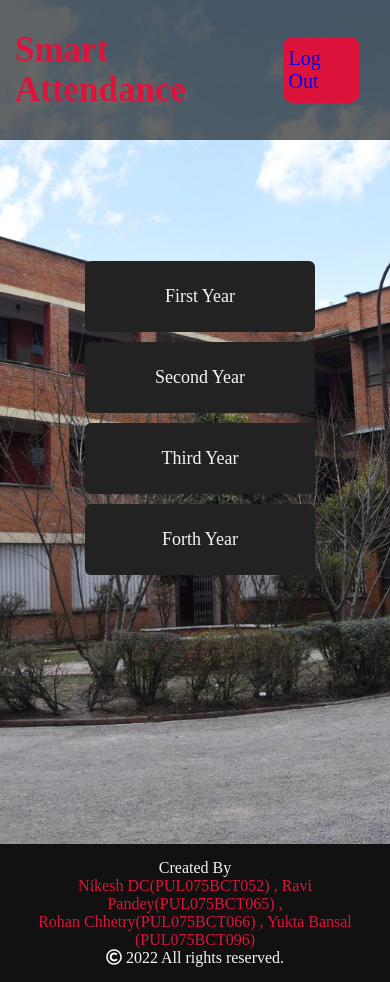
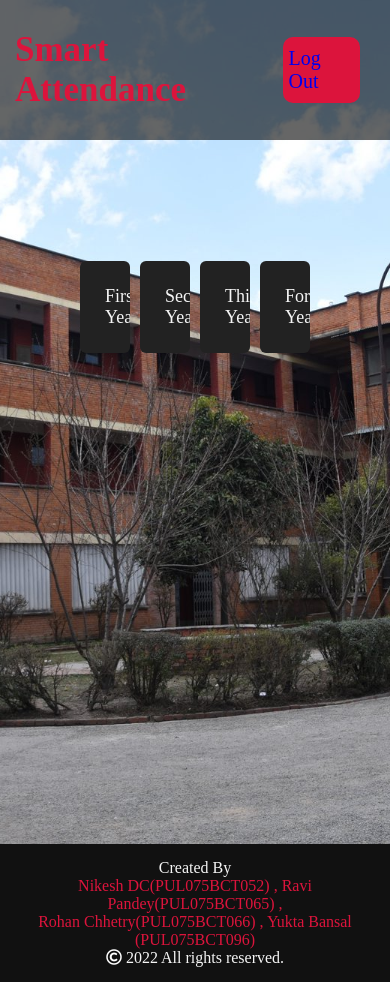
Before and after one commit to 0000Blaze/Smart-Attendance-demo, a PHP site: page /pages/bct.html in a window 390 px wide. Run offline with PHP 8.4, Linux system fonts and the light colour scheme.

Commit message:
card holder display flexed

```diff
--- a/webApp/css/bctStyle.css
+++ b/webApp/css/bctStyle.css
@@ -14,6 +14,7 @@ body{
 .navbar {
     position: fixed;
     width: 100%;
+    height: auto;
     z-index: 999;
     padding: 30px 0;
     transition: all 0.3s ease;
@@ -55,6 +56,8 @@ body{
 }
 
 .card-holder{
+    display: flex;
+    justify-content: center;
     padding: 5em;
     padding-top: 16em;
     align-items: center;
@@ -92,6 +95,8 @@ footer {
     padding: 15px 23px;
     color: #fff;
     text-align: center;
+    width: 100%;
+    height: auto;
 }
 footer .text2{
     color: crimson;
@@ -106,10 +111,15 @@ footer .text1{
 
 /****************8 responsive media query start **********88*/
 @media (max-width: 1104px) {
-
+    .card {
+        width: calc(25% - 20px);
+    }
 }
 
 @media (max-width: 991px) {
+    .card {
+        width: calc(25% - 20px);
+    }
 }
 @media (max-width: 947px) {
   .card {
@@ -124,5 +134,7 @@ footer .text1{
 }
 
 @media (max-width: 500px) {
-
+.card {
+        width: 100%;
+      }
 }
```
Also changed, not shown: webApp/css/departStyle.css (+14 -2 lines).
